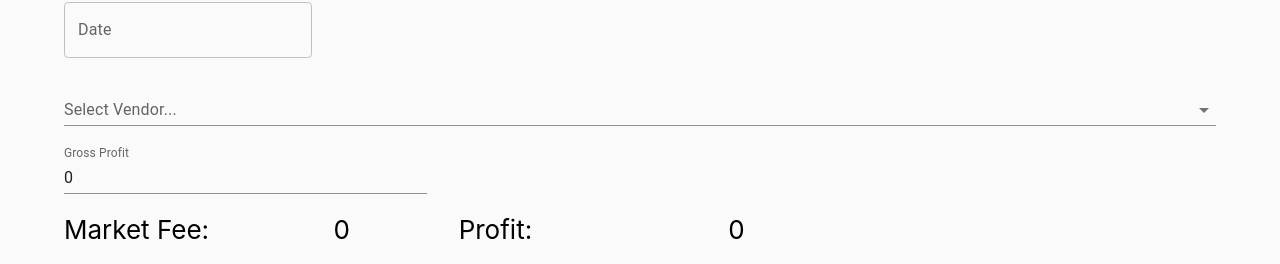
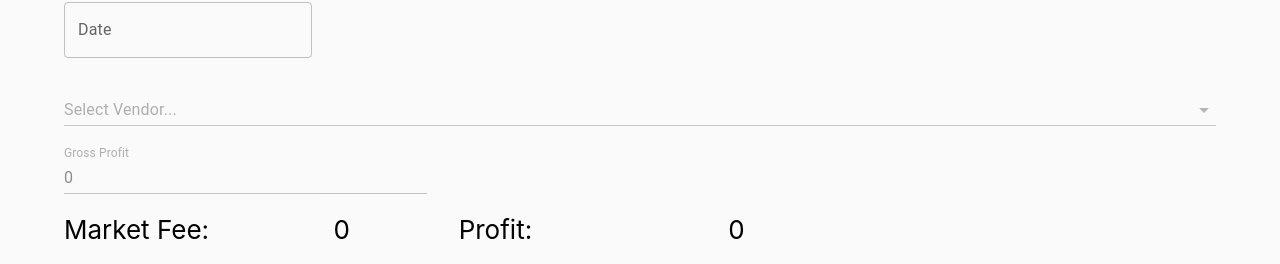
Before and after one commit to joesimop/farmers-frontend, a React (Create React App) app: page /checkout in a window 1280 px wide. Shown: the part 247-511 px from the top of the page. Built offline with nearby package versions, Linux system fonts and the light colour scheme; no server answers.

Commit message:
make checkout form auto

```diff
--- a/src/Pages/Checkout/Checkout.tsx
+++ b/src/Pages/Checkout/Checkout.tsx
@@ -256,7 +256,7 @@ const Checkout = () => {
     <div className="DefaultPageContainer">
 
       <h1 style={{textAlign:"left"}}>Checkout</h1>
-      <MSMForm>
+      <MSMForm isAuto >
         <FormSection sectionKey="CheckoutOptions">
 
            {/* MARKET SELECTION */}
```
